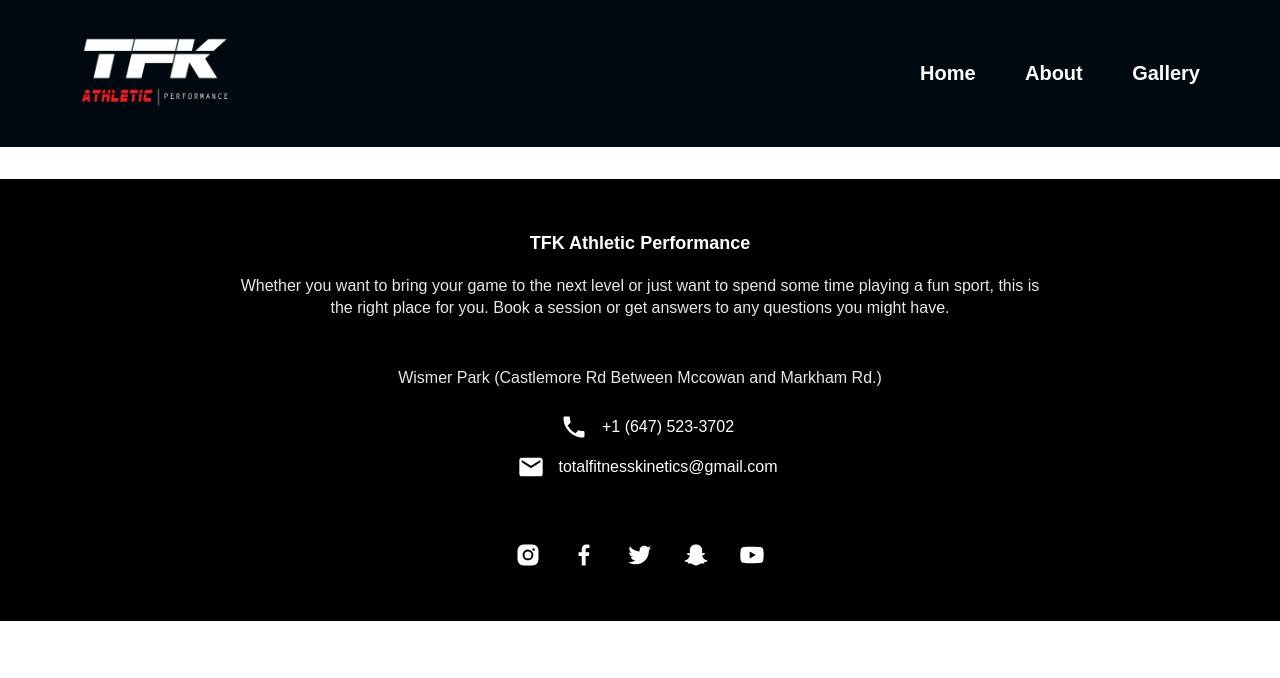
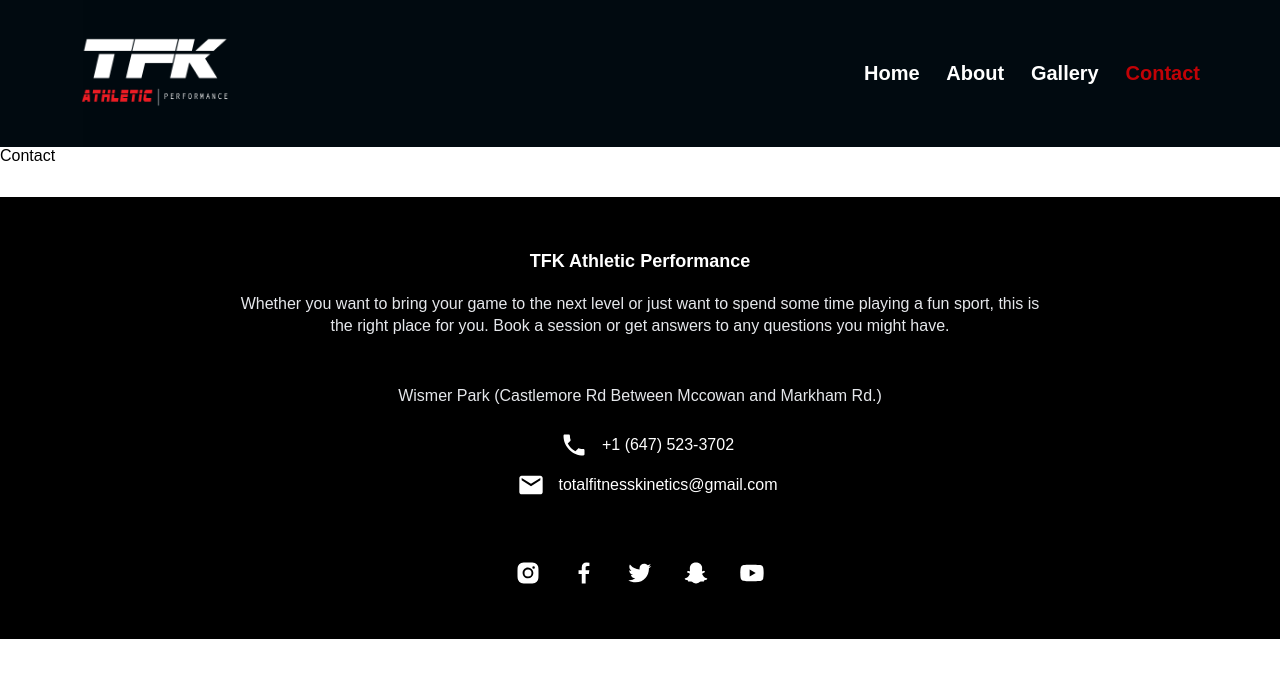
Before and after one commit to tfkathletics18/TFK-Website, a React (Vite) app: page /contact in a window 1280 px wide. Shown: the top 678 px of the page. Built offline with nearby package versions, Linux system fonts and the light colour scheme; a web font is replaced by a local one.

Commit message:
adds new page for contact form

```diff
--- a/src/App.jsx
+++ b/src/App.jsx
@@ -2,6 +2,7 @@ import { BrowserRouter, Routes, Route } from 'react-router-dom'
 import Home from './pages/Home/Home'
 import About from './pages/About/About'
 import Gallery from './pages/Gallery/Gallery'
+import Contact from './pages/Contact/Contact'
 import Header from './components/Header/Header'
 import Footer from './components/Footer/Footer'
 import './App.scss'
@@ -17,6 +18,7 @@ function App() {
           <Route path='/' element={<Home />} />
           <Route path='/about' element={<About />} />
           <Route path='/gallery' element={<Gallery />} />
+          <Route path='/contact' element={<Contact />} />
         </Routes>
         <Footer />
       </div>
--- a/src/components/HamburgerMenu/HamburgerMenu.jsx
+++ b/src/components/HamburgerMenu/HamburgerMenu.jsx
@@ -48,6 +48,11 @@ function HamburgerMenu() {
                             <p className={`menu__text ${location.pathname === "/gallery" ? "menu__text--current" : ""}`}>Gallery</p>
                         </NavLink>
                     </li>
+                    <li className="menu__item">
+                        <NavLink to="/contact" className="menu__link">
+                            <p className={`menu__text ${location.pathname === "/contact" ? "menu__text--current" : ""}`}>Contact</p>
+                        </NavLink>
+                    </li>
                 </ul>
             </nav>
         </div>
--- a/src/components/NavBar/NavBar.jsx
+++ b/src/components/NavBar/NavBar.jsx
@@ -22,6 +22,11 @@ const NavBar = () => {
                         <p className={`navigation__text ${location.pathname === "/gallery" ? "navigation__text--current" : ""}`}>Gallery</p>
                     </NavLink>
                 </li>
+                <li className="navigation__item">
+                    <NavLink to="/contact" className="navigation__link">
+                        <p className={`navigation__text ${location.pathname === "/contact" ? "navigation__text--current" : ""}`}>Contact</p>
+                    </NavLink>
+                </li>
             </ul>
         </nav>
     );
--- a/src/components/NavBar/NavBar.scss
+++ b/src/components/NavBar/NavBar.scss
@@ -6,11 +6,11 @@
 
     @include tablet {
         display: flex;
-        width: 35%;
+        width: 45%;
     }
 
     @include desktop {
-        width: 25%;
+        width: 30%;
     }
 
     &__list {
--- /dev/null
+++ b/src/pages/Contact/Contact.jsx
@@ -0,0 +1,9 @@
+import React from 'react'
+
+function Contact() {
+  return (
+    <div>Contact</div>
+  )
+}
+
+export default Contact
```
Also changed, not shown: src/pages/Contact/Contact.scss (added).
